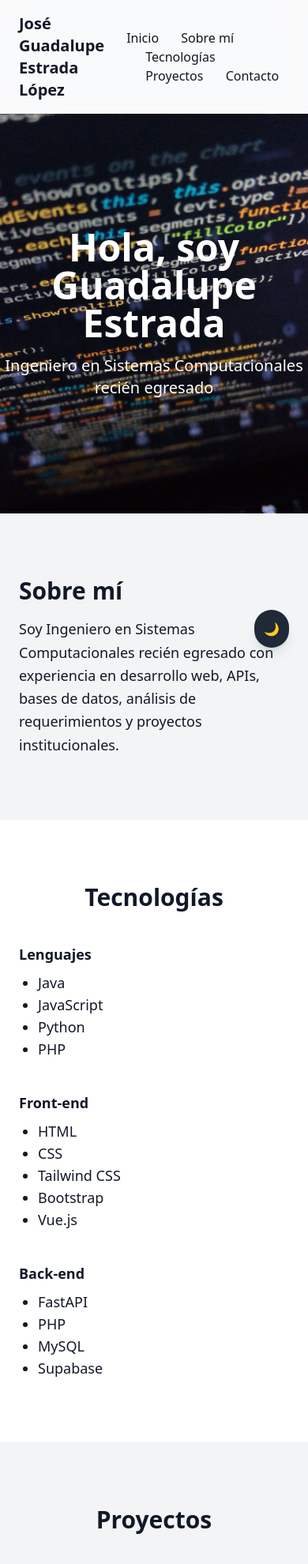
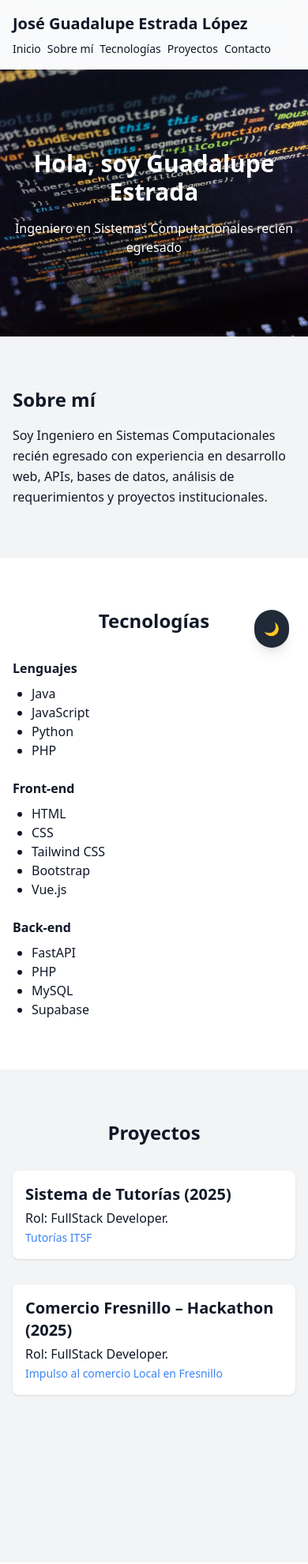
Before and after one commit to Estraday345/Portfolio, a plain HTML site: page index.html in a window 390 px wide. Shown: the top 1980 px of the page at 79% size. Drawn offline with nearby package versions, Linux system fonts and the light colour scheme.

Commit message:
actualizacion a modo responsivo

```diff
--- a/index.html
+++ b/index.html
@@ -55,39 +55,39 @@
   </div>
 
   <!-- DARK MODE BUTTON -->
-  <button id="themeToggle" class="fixed bottom-6 right-6 p-3 bg-gray-800 dark:bg-gray-200 text-white dark:text-black rounded-full shadow-lg hover:scale-110 transition-all">🌙</button>
+  <button id="themeToggle" class="fixed bottom-6 right-6 p-3 bg-gray-800 dark:bg-gray-200 text-white dark:text-black rounded-full shadow-lg hover:scale-110 transition-all z-50">🌙</button>
 
   <!-- HEADER -->
   <header class="backdrop-blur-md bg-white/50 dark:bg-gray-800/50 shadow sticky top-0 z-50">
-    <div class="max-w-5xl mx-auto px-6 py-4 flex justify-between items-center">
-      <h1 class="text-xl font-bold">José Guadalupe Estrada López</h1>
-      <nav class="space-x-6">
-        <a href="#inicio" class="hover:text-blue-600">Inicio</a>
-        <a href="#sobre-mi" class="hover:text-blue-600">Sobre mí</a>
-        <a href="#tecnologias" class="hover:text-blue-600">Tecnologías</a>
-        <a href="#proyectos" class="hover:text-blue-600">Proyectos</a>
-        <a href="#contacto" class="hover:text-blue-600">Contacto</a>
+    <div class="max-w-5xl mx-auto px-4 sm:px-6 py-4 flex flex-wrap sm:flex-nowrap justify-between items-center">
+      <h1 class="text-xl sm:text-2xl font-bold mb-2 sm:mb-0">José Guadalupe Estrada López</h1>
+      <nav class="flex flex-wrap justify-center gap-2 sm:gap-6">
+        <a href="#inicio" class="hover:text-blue-600 text-sm sm:text-base">Inicio</a>
+        <a href="#sobre-mi" class="hover:text-blue-600 text-sm sm:text-base">Sobre mí</a>
+        <a href="#tecnologias" class="hover:text-blue-600 text-sm sm:text-base">Tecnologías</a>
+        <a href="#proyectos" class="hover:text-blue-600 text-sm sm:text-base">Proyectos</a>
+        <a href="#contacto" class="hover:text-blue-600 text-sm sm:text-base">Contacto</a>
       </nav>
     </div>
   </header>
 
   <!-- PARALLAX HERO -->
-  <section id="inicio" class="parallax h-[60vh] flex flex-col justify-center items-center text-center text-white" data-aos="fade-up">
-    <h2 class="text-5xl font-bold drop-shadow-lg">Hola, soy Guadalupe Estrada</h2>
-    <p class="text-xl mt-4 drop-shadow-lg">Ingeniero en Sistemas Computacionales recién egresado</p>
+  <section id="inicio" class="parallax h-[40vh] sm:h-[60vh] flex flex-col justify-center items-center text-center text-white px-4" data-aos="fade-up">
+    <h2 class="text-3xl sm:text-5xl font-bold drop-shadow-lg">Hola, soy Guadalupe Estrada</h2>
+    <p class="text-base sm:text-xl mt-4 drop-shadow-lg">Ingeniero en Sistemas Computacionales recién egresado</p>
   </section>
 
   <!-- SOBRE MI -->
-  <section id="sobre-mi" class="max-w-5xl mx-auto px-6 py-20" data-aos="fade-right">
-    <h2 class="text-3xl font-bold mb-4">Sobre mí</h2>
-    <p class="text-lg leading-relaxed">Soy Ingeniero en Sistemas Computacionales recién egresado con experiencia en desarrollo web, APIs, bases de datos, análisis de requerimientos y proyectos institucionales.</p>
+  <section id="sobre-mi" class="max-w-5xl mx-auto px-4 sm:px-6 py-16 sm:py-20" data-aos="fade-right">
+    <h2 class="text-2xl sm:text-3xl font-bold mb-4">Sobre mí</h2>
+    <p class="text-base sm:text-lg leading-relaxed">Soy Ingeniero en Sistemas Computacionales recién egresado con experiencia en desarrollo web, APIs, bases de datos, análisis de requerimientos y proyectos institucionales.</p>
   </section>
 
   <!-- TECNOLOGIAS -->
-  <section id="tecnologias" class="bg-white dark:bg-gray-800 py-20">
-    <div class="max-w-5xl mx-auto px-6">
-      <h2 class="text-3xl font-bold mb-10 text-center" data-aos="fade-up">Tecnologías</h2>
-      <div class="grid grid-cols-1 sm:grid-cols-2 md:grid-cols-3 gap-10 text-lg">
+  <section id="tecnologias" class="bg-white dark:bg-gray-800 py-16 sm:py-20">
+    <div class="max-w-5xl mx-auto px-4 sm:px-6">
+      <h2 class="text-2xl sm:text-3xl font-bold mb-8 sm:mb-10 text-center" data-aos="fade-up">Tecnologías</h2>
+      <div class="grid grid-cols-1 sm:grid-cols-2 md:grid-cols-3 gap-6 sm:gap-10 text-base sm:text-lg">
         <div data-aos="zoom-in" class="hover:scale-105 transition-all">
           <h3 class="font-semibold mb-2">Lenguajes</h3>
           <ul class="list-disc ml-6"><li>Java</li><li>JavaScript</li><li>Python</li><li>PHP</li></ul>
@@ -105,51 +105,52 @@
   </section>
 
   <!-- PROYECTOS -->
-  <section id="proyectos" class="max-w-5xl mx-auto px-6 py-20">
-    <h2 class="text-3xl font-bold mb-12 text-center" data-aos="fade-up">Proyectos</h2>
+  <section id="proyectos" class="max-w-5xl mx-auto px-4 sm:px-6 py-16 sm:py-20">
+    <h2 class="text-2xl sm:text-3xl font-bold mb-8 sm:mb-12 text-center" data-aos="fade-up">Proyectos</h2>
 
-    <div class="space-y-12">
-      <div class="bg-white dark:bg-gray-800 p-6 rounded-lg shadow hover:scale-[1.02] transition-all sr-card">
-        <h3 class="text-2xl font-semibold">Sistema de Tutorías (2025)</h3>
-        <p class="mt-2">Rol: FullStack Developer.</p>
-        <a href="https://web-app-tutorias.vercel.app/" target="_blank" class="text-blue-500 hover:underline">
+    <div class="space-y-8 sm:space-y-12">
+      <div class="bg-white dark:bg-gray-800 p-4 sm:p-6 rounded-lg shadow hover:scale-[1.02] transition-all sr-card">
+        <h3 class="text-xl sm:text-2xl font-semibold">Sistema de Tutorías (2025)</h3>
+        <p class="mt-1 sm:mt-2">Rol: FullStack Developer.</p>
+        <a href="https://web-app-tutorias.vercel.app/" rel="noopener" target="_blank" class="text-blue-500 hover:underline text-sm sm:text-base">
             Tutorías ITSF
         </a>
       </div>
 
-      <div class="bg-white dark:bg-gray-800 p-6 rounded-lg shadow hover:scale-[1.02] transition-all sr-card">
-        <h3 class="text-2xl font-semibold">Comercio Fresnillo – Hackathon (2025)</h3>
-        <p class="mt-2">Rol: FullStack Developer.</p>
-        <a href="https://www.figma.com/make/IU8Lrm5zJzTTMz7BBYzrwW/FresnoShop-Marketplace-Development?node-id=0-1&p=f&fullscreen=1" target="_blank" class="text-blue-500 hover:underline">
+      <div class="bg-white dark:bg-gray-800 p-4 sm:p-6 rounded-lg shadow hover:scale-[1.02] transition-all sr-card">
+        <h3 class="text-xl sm:text-2xl font-semibold">Comercio Fresnillo – Hackathon (2025)</h3>
+        <p class="mt-1 sm:mt-2">Rol: FullStack Developer.</p>
+        <a href="https://www.figma.com/make/IU8Lrm5zJzTTMz7BBYzrwW/FresnoShop-Marketplace-Development?node-id=0-1&p=f&fullscreen=1" rel="noopener" target="_blank" class="text-blue-500 hover:underline text-sm sm:text-base">
             Impulso al comercio Local en Fresnillo
         </a>
       </div>
 
-      <div class="bg-white dark:bg-gray-800 p-6 rounded-lg shadow hover:scale-[1.02] transition-all sr-card">
-        <h3 class="text-2xl font-semibold">Turismo Zacatecas – Hackathon (2025)</h3>
-        <p class="mt-2">Rol: FullStack Developer.</p>
+      <div class="bg-white dark:bg-gray-800 p-4 sm:p-6 rounded-lg shadow hover:scale-[1.02] transition-all sr-card">
+        <h3 class="text-xl sm:text-2xl font-semibold">Turismo Zacatecas – Hackathon (2025)</h3>
+        <p class="mt-1 sm:mt-2">Rol: FullStack Developer.</p>
       </div>
     </div>
   </section>
 
   <!-- CONTACTO -->
-  <section id="contacto" class="bg-white dark:bg-gray-800 py-20" data-aos="fade-up">
-    <div class="max-w-5xl mx-auto px-6 text-center">
-      <h2 class="text-3xl font-bold mb-6">Contacto</h2>
-      <p class="text-lg">Correo: estradalopezjoseguadalupe32@gmail.com</p>
-      <p class="text-lg">Teléfono: +52 493 159 11 92</p>
-      <p class="text-lg">GitHub: github.com/Estraday345</p>
+  <section id="contacto" class="bg-white dark:bg-gray-800 py-16 sm:py-20" data-aos="fade-up">
+    <div class="max-w-5xl mx-auto px-4 sm:px-6 text-center">
+      <h2 class="text-2xl sm:text-3xl font-bold mb-4 sm:mb-6">Contacto</h2>
+      <p class="text-base sm:text-lg">Correo: estradalopezjoseguadalupe32@gmail.com</p>
+      <p class="text-base sm:text-lg">Teléfono: +52 493 159 11 92</p>
+      <p class="text-base sm:text-lg">GitHub: github.com/Estraday345</p>
     </div>
   </section>
 
-  <footer class="text-center py-6 text-gray-600 dark:text-gray-400">
+  <footer class="text-center py-6 text-gray-600 dark:text-gray-400 text-sm sm:text-base">
     © 2025 José Guadalupe Estrada López — Portafolio Web
   </footer>
 
 
 <script>
   tailwind.config = { darkMode: 'class' }
-// --- LOADER: ocultar con transición ---
+
+  // --- LOADER ---
   window.addEventListener('load', () => {
     const loader = document.getElementById('loader');
     if (!loader) return;
@@ -158,53 +159,34 @@ window.addEventListener('load', () => {
     setTimeout(() => loader.style.display = 'none', 350);
   });
 
-// --- THEME (light / dark) ---
+  // --- THEME ---
   const htmlEl = document.documentElement;
   const themeToggleBtn = document.getElementById('themeToggle');
 
-// Cambiar icono del botón según el modo
   function updateThemeButton() {
-  if (htmlEl.classList.contains('dark')) {
-    themeToggleBtn.textContent = '☀️';
-  } else {
-    themeToggleBtn.textContent = '🌙';
-  }
+    if (htmlEl.classList.contains('dark')) themeToggleBtn.textContent = '☀️';
+    else themeToggleBtn.textContent = '🌙';
   }
 
-// Cargar preferencia inicial
   (function () {
     const saved = localStorage.getItem('theme');
-  if (saved === 'dark') {
-    htmlEl.classList.add('dark');
-  } else if (saved === 'light') {
-    htmlEl.classList.remove('dark');
-  } else {
-    // Preferencia del sistema
-    const prefersDark = window.matchMedia('(prefers-color-scheme: dark)').matches;
-    if (prefersDark) htmlEl.classList.add('dark');
-  }
+    if (saved === 'dark') htmlEl.classList.add('dark');
+    else if (saved === 'light') htmlEl.classList.remove('dark');
+    else if (window.matchMedia('(prefers-color-scheme: dark)').matches) htmlEl.classList.add('dark');
     updateThemeButton();
   })();
 
-// Evento de clic para cambiar modo
   themeToggleBtn.addEventListener('click', () => {
     htmlEl.classList.toggle('dark');
-  if (htmlEl.classList.contains('dark')) {
-    localStorage.setItem('theme', 'dark');
-  } else {
-    localStorage.setItem('theme', 'light');
-  }
+    if (htmlEl.classList.contains('dark')) localStorage.setItem('theme','dark');
+    else localStorage.setItem('theme','light');
     updateThemeButton();
   });
 
-// --- AOS INIT ---
-AOS.init({
-  duration: 900,
-  once: true,
-  easing: 'ease-out'
-});
+  // --- AOS ---
+  AOS.init({ duration: 900, once: true, easing: 'ease-out' });
 
-// --- SCROLLREVEAL INIT ---
+  // --- SCROLLREVEAL ---
   ScrollReveal().reveal('.sr-card', {
     distance: "40px",
     duration: 900,
@@ -213,3 +195,5 @@ ScrollReveal().reveal('.sr-card', {
     interval: 200,
   });
 </script>
+</body>
+</html>
```
Lines whose indentation alone changed are shown as unchanged.
